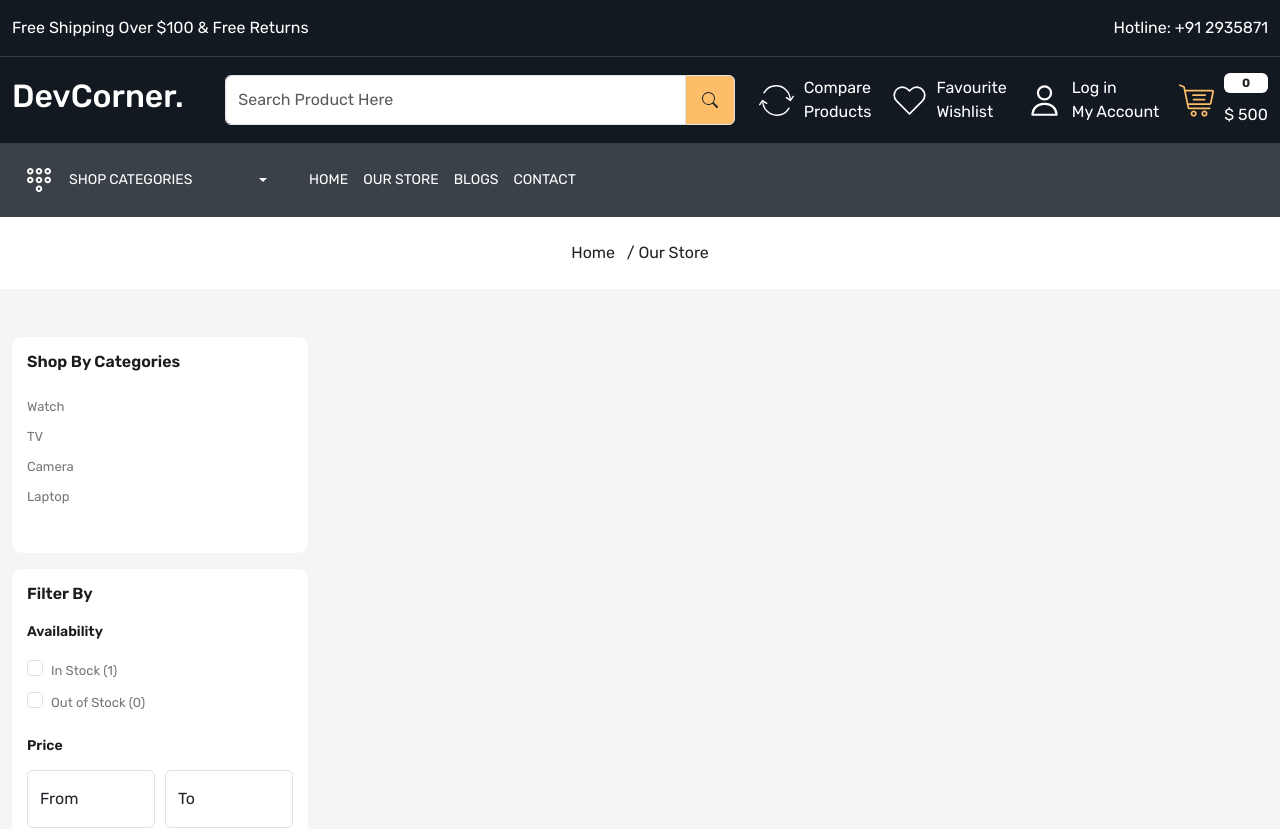
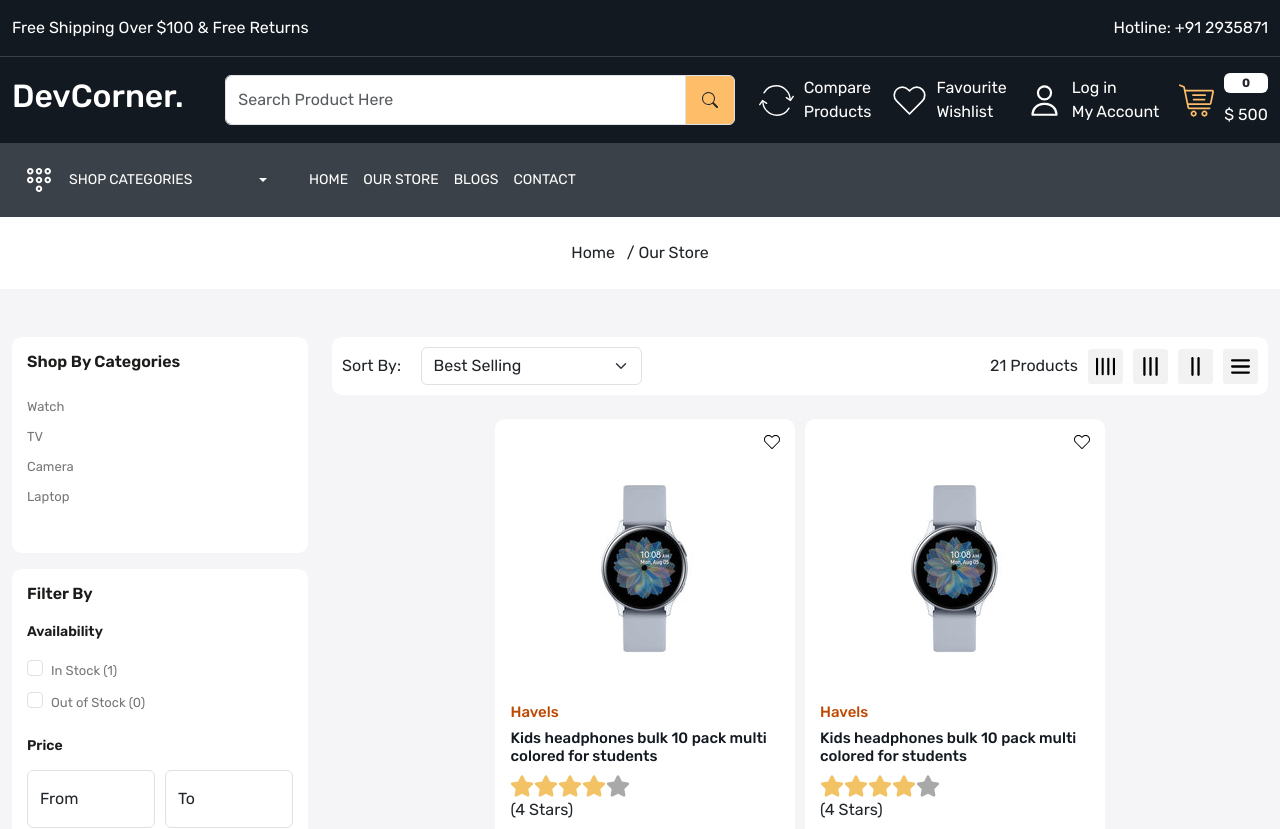
Before and after one commit to CRush-Coding/Ecommerce-Frontend, a React (Create React App) app: page /store in a window 1280 px wide. Shown: the top 829 px of the page. Built offline with nearby package versions, Linux system fonts and the light colour scheme.

Commit message:
Updated item page by adding grid functions.

```diff
--- a/src/App.css
+++ b/src/App.css
@@ -447,5 +447,35 @@
   border-bottom: 1px solid var(--color-ededed);
 }
 
+.filter-sort-grid{
+  background-color: white;
+  padding: 10px;
+  border-radius: 10px;
+}
+
+.grid img{
+  width: 35px;
+  height: 35px;
+  background-color: #f2f2f2;
+  padding: 8px;
+  border-radius: 3px;
+}
+
+.gr-12{
+  width: 100%;
+}
+
+.gr-6{
+  width: 48%;
+}
+
+.gr-4{
+  width: 32%;
+}
+
+.gr-3{
+  width: 24%;
+}
+
 
 /* Our Store Ends */
--- a/src/components/ProductCard.js
+++ b/src/components/ProductCard.js
@@ -1,6 +1,6 @@
 import React from 'react';
 import { FaStar } from 'react-icons/fa';
-import { Link } from 'react-router-dom';
+import { Link, useLocation } from 'react-router-dom';
 
 
 const colors = {
@@ -12,16 +12,19 @@
 
 const rating = 4;
 
-const ProductCard = () => {
+const ProductCard = (props) => {
+    const {grid} = props;
+    let location = useLocation();
+    console.log(location);
   return (
     <>
-        <div className="col-3">
+        <div className={`${location.pathname === "/store" ? `gr-${grid}` : "col-3"}`}>
             <div className="product-card position-relative">
                 <div className="wishlist-icon position-absolute">
                     <Link><img src='images/images/wish.svg' alt='wishlist'/></Link>
                 </div>
                 <div className="product-image">
-                    <img src='images/images/watch.jpg' alt='product image'/>
+                    <img src='images/images/watch.jpg' alt='product image' className='img-fluid'/>
                 </div>
                 <div className="product-details">
                     <h6 className="brand">Havels</h6>
--- a/src/pages/OurStore.js
+++ b/src/pages/OurStore.js
@@ -1,7 +1,8 @@
-import React from 'react'
+import React, { useState } from 'react'
 import BreadCrumb from '../components/BreadCrumb'
 import Meta from '../components/Meta';
 import { FaStar } from 'react-icons/fa';
+import ProductCard from '../components/ProductCard'
 
 
 const colors = {
@@ -12,6 +13,8 @@
 const rating = 4;
 
 const OurStore = () => {
+    const [grid, setGrid] = useState(4);
+    // alert(grid);
   return (
     <>
         <Meta title={"Our Store"}/>
@@ -63,7 +66,7 @@
                                 </div>
                                 <h5 className="sub-title">Price</h5>
                                 <div className='d-flex align-items-center gap-10'>
-                                    <div class="form-floating">
+                                    <div className="form-floating">
                                         <input type="email"
                                             className="form-control py-1"
                                             id="floatingInput"
@@ -72,7 +75,7 @@
                                             From
                                         </label>
                                     </div>
-                                    <div class="form-floating">
+                                    <div className="form-floating">
                                         <input type="email"
                                             className="form-control py-1"
                                             id="floatingInput1"
@@ -214,7 +217,70 @@
                             </div>
                         </div>
                     </div>
-                    <div className="col-9"></div>
+                    <div className="col-9">
+                        <div className="filter-sort-grid mb-4">
+                            <div className="d-flex justify-content-between align-items-center">
+                                <div className='d-flex align-items-center gap-10'>
+                                    <p className="mb-0 d-block" style={{"width":"100px"}}>Sort By:</p>
+                                    <select
+                                        name=''
+                                        className='form-control form-select'
+                                        id=''
+                                    >
+                                        <option value='manual'>Featured Option</option>
+                                        <option value='bets-selling' selected='selected'>Best Selling</option>
+                                        <option value='title-ascending'>Alphabetically, A-Z</option>
+                                        <option value='title-descending'>Alphabetically, Z-A</option>
+                                        <option value='price-ascending'>Price, Low to High</option>
+                                        <option value='price-descending'>Price, High to Low</option>
+                                        <option value='created-ascending'>Date, Old to New</option>
+                                        <option value='created-descending'>Date, New to Old</option>
+                                    </select>
+                                </div>
+                                <div className='d-flex align-items-center gap-10'>
+                                    <p className="totalproducts mb-0">21 Products</p>
+                                    <div className="d-flex gap-10 align-items-center grid">
+                                        <img  onClick={() => {
+                                            setGrid(3);
+                                        }}
+                                            src='images/images/gr4.svg'
+                                            className='d-block img-fluid'
+                                            alt='grid'
+                                        />
+                                        <img  onClick={() => {
+                                            setGrid(4);
+                                        }}
+                                            src='images/images/gr3.svg'
+                                            className='d-block img-fluid'
+                                            alt='grid'
+                                        />
+                                        <img  onClick={() => {
+                                            setGrid(6);
+                                        }}
+                                            src='images/images/gr2.svg'
+                                            className='d-block img-fluid'
+                                            alt='grid'
+                                        />
+
+
+                                        <img  onClick={() => {
+                                            setGrid(12);
+                                        }}
+                                            src='images/images/gr.svg'
+                                            className='d-block img-fluid'
+                                            alt='grid'
+                                        />
+                                    </div>
+                                </div>
+                            </div>
+                        </div>
+                        <div className="products-list pb-5">
+                            <div className='d-flex gap-10 flex-wrap justify-content-center'>
+                                <ProductCard grid={grid}/>
+                                <ProductCard grid={grid}/>
+                            </div>
+                        </div>
+                    </div>
                 </div>
             </div>
         </div>
```
